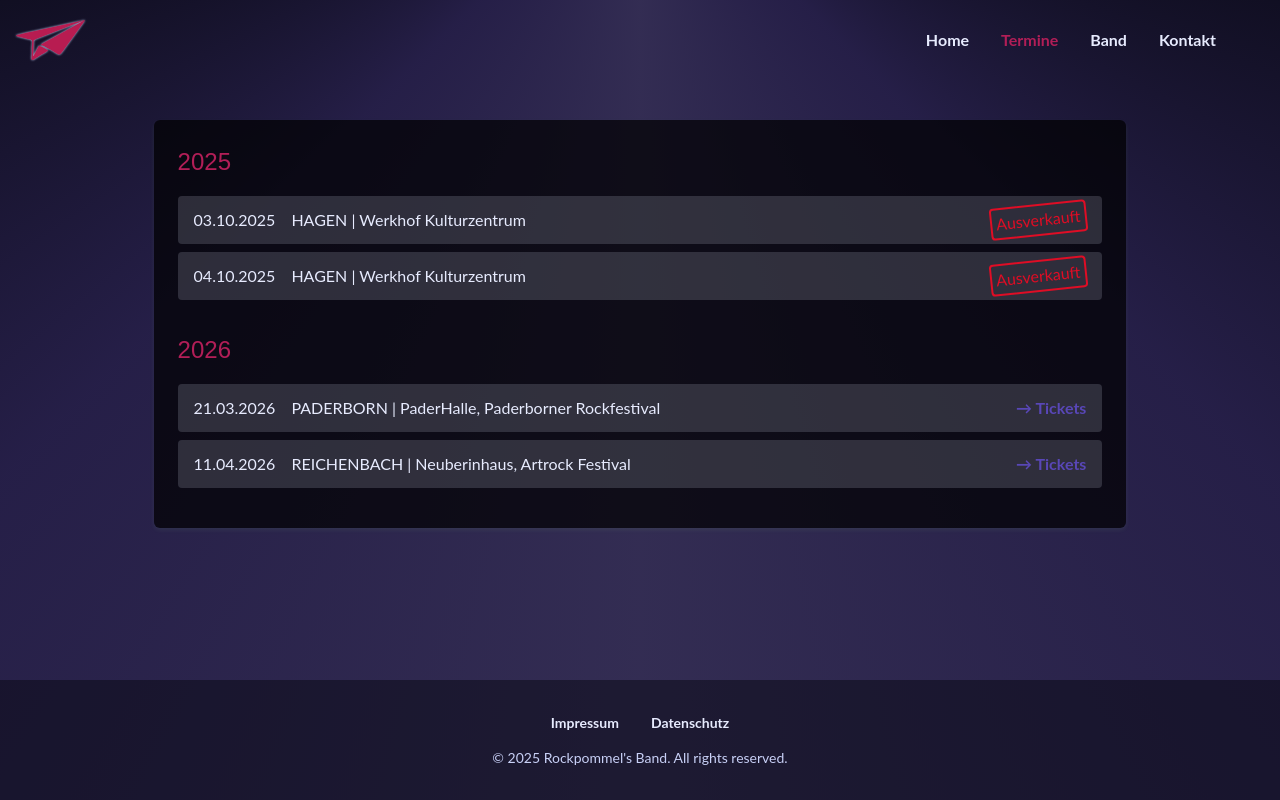
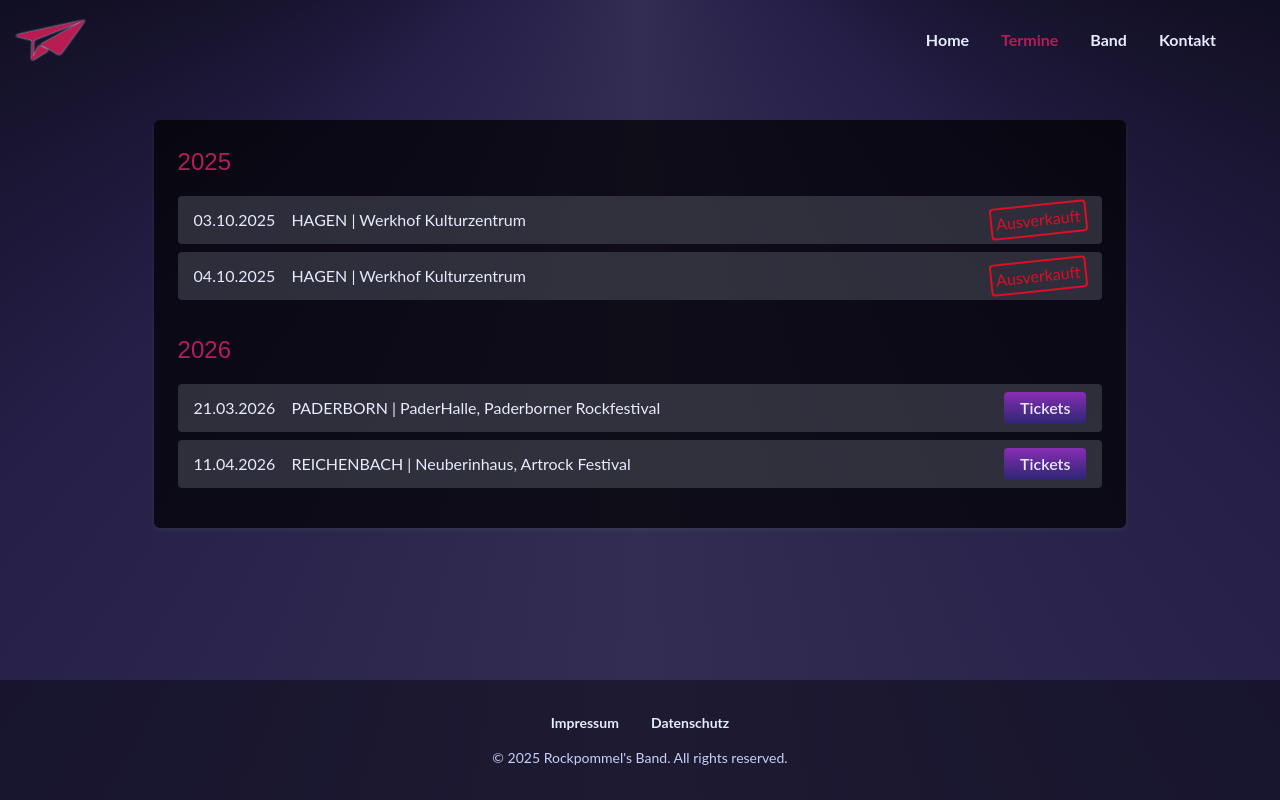
Before and after one commit to ManuKapolke/rockpommelsband, a React (Vite) app: page /termine in a window 1280 px wide. Built offline with nearby package versions, Linux system fonts and the light colour scheme; a web font is replaced by a local one.

Commit message:
Use LinkButton for tickets

```diff
--- a/src/components/Button/Button.module.less
+++ b/src/components/Button/Button.module.less
@@ -2,9 +2,7 @@
   padding: 8px 24px;
   border: none;
   border-radius: 4px;
-  background: linear-gradient(to top,
-      hsl(245deg 50% 30%),
-      hsl(280deg 60% 44%));
+  background: linear-gradient(to top, hsl(245deg 50% 30%), hsl(280deg 60% 44%));
   color: var(--font-color-main);
   font-weight: 600;
   font-size: 1.25rem;
@@ -12,6 +10,11 @@
   outline-offset: 4px;
   transition: all 200ms;
 
+  &.small {
+    padding: 4px 16px;
+    font-size: 1rem;
+  }
+
   &:hover {
     color: var(--font-color-main);
     filter: drop-shadow(0 0 2px var(--font-color-main));
--- a/src/components/Button/Button.tsx
+++ b/src/components/Button/Button.tsx
@@ -1,29 +1,39 @@
-import styles from './Button.module.less';
-import React from 'react';
+import styles from "./Button.module.less";
+import React from "react";
 
 type ButtonProps = React.ButtonHTMLAttributes<HTMLButtonElement> & {
+  small?: boolean;
   className?: string;
 };
 
-export const Button = ({ className = '', ...props }: ButtonProps) => {
+export const Button = ({
+  small = false,
+  className = "",
+  ...props
+}: ButtonProps) => {
   return (
     <button
       type="button"
-      className={`${styles.button} ${className}`}
+      className={`${styles.button} ${small ? styles.small : ""} ${className}`}
       {...props}
     />
   );
 };
 
 type AnchorProps = React.AnchorHTMLAttributes<HTMLAnchorElement> & {
+  small?: boolean;
   className?: string;
   href: string;
 };
 
-export const LinkButton = ({ className = '', ...props }: AnchorProps) => {
+export const LinkButton = ({
+  small = false,
+  className = "",
+  ...props
+}: AnchorProps) => {
   return (
     <a
-      className={`${styles.button} ${className}`}
+      className={`${styles.button} ${small ? styles.small : ""} ${className}`}
       {...props}
     />
   );
--- a/src/components/UpcomingShow/UpcomingShow.tsx
+++ b/src/components/UpcomingShow/UpcomingShow.tsx
@@ -1,6 +1,7 @@
 import React from "react";
 import styles from "./UpcomingShow.module.less";
 import { type Concert } from "../../pages/Concerts/concertData";
+import { LinkButton } from "../Button/Button";
 
 export type UpcomingShowProps = {
   concert: Concert;
@@ -21,9 +22,14 @@ export const UpcomingShow: React.FC<UpcomingShowProps> = ({ concert }) => {
           {soldOut ? (
             <span className={styles.soldOut}>Ausverkauft</span>
           ) : tickets ? (
-            <a href={tickets} target="_blank" rel="noopener noreferrer">
-              <strong>→&nbsp;Tickets</strong>
-            </a>
+            <LinkButton
+              small
+              href={tickets}
+              target="_blank"
+              rel="noopener noreferrer"
+            >
+              Tickets
+            </LinkButton>
           ) : null}
         </span>
       </span>
--- a/src/pages/Concerts/concertData.ts
+++ b/src/pages/Concerts/concertData.ts
@@ -28,7 +28,8 @@ export const concerts: Array<Concert> = [
     event: "Paderborner Rockfestival",
     location: "PaderHalle",
     tickets:
-      "https://www.eventim.de/eventseries/paderborner-rockfestival-2026-3939589",
+      "https://www.paderhalle.de/veranstaltungen/paderborner-rockfestival-26719/",
+    // "https://www.eventim.de/eventseries/paderborner-rockfestival-2026-3939589",
   },
   {
     date: "11.04.2026",
```
